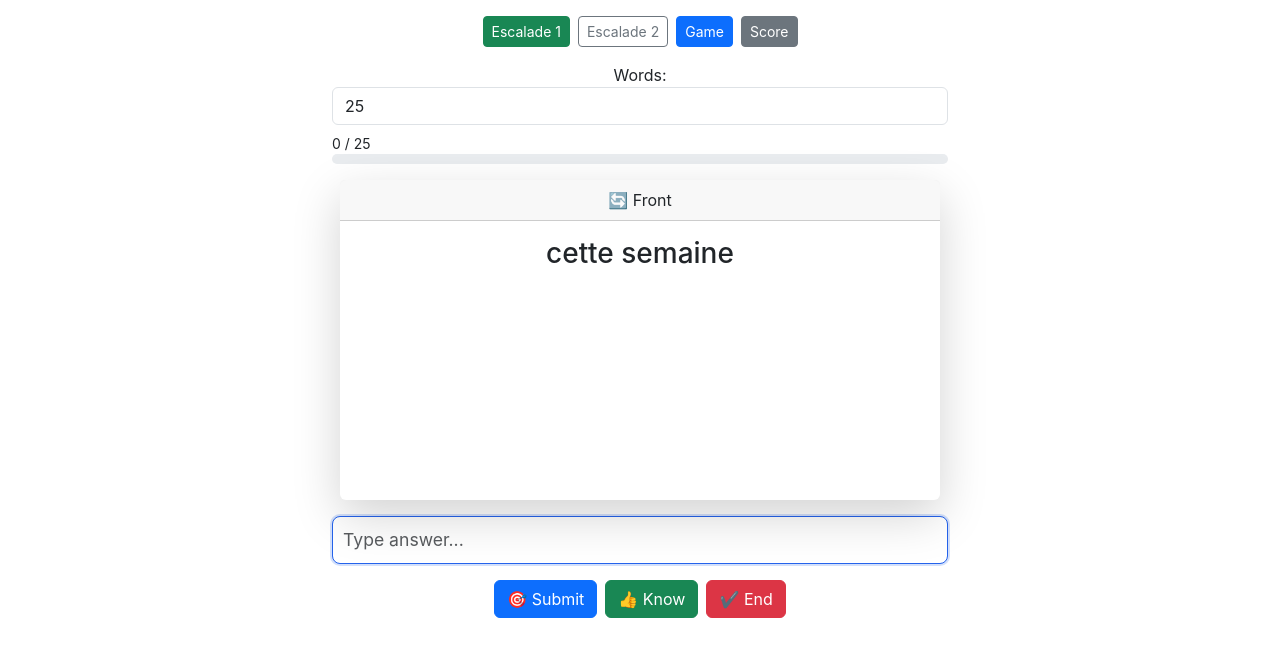
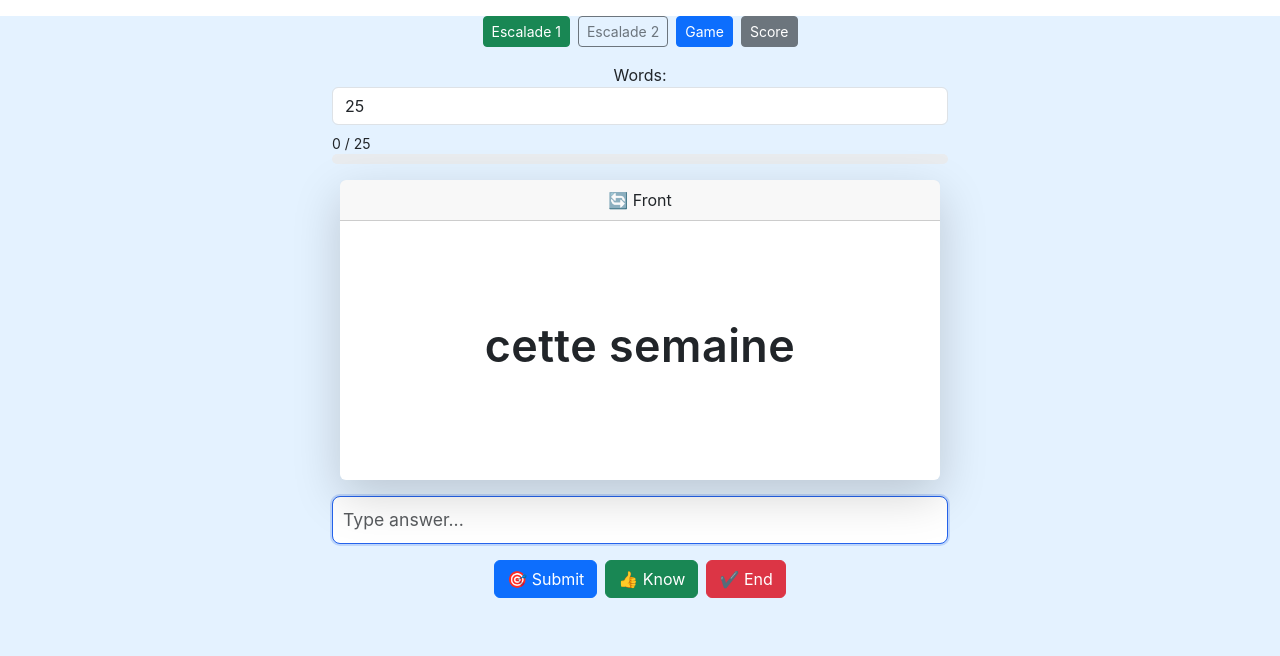
Before and after one commit to Kaayzee/french, a React (Create React App) app: page / in a window 1280 px wide. Shown: the top 656 px of the page. Built offline with nearby package versions, Linux system fonts and the light colour scheme.

Commit message:
Small changes

```diff
--- a/src/App.js
+++ b/src/App.js
@@ -140,7 +140,7 @@ export default function App() {
   };
 
   return (
-    <div className="container-fluid">
+    <div className="container-fluid main">
 
       {/* FILES */}
       <div className="text-center my-3">
--- a/src/styles/App.css
+++ b/src/styles/App.css
@@ -5,10 +5,11 @@
   justify-content: center;
   height: 100vh;
   gap: 20px;
-  background: #f3f4f6;
   font-family: system-ui, sans-serif;
 }
-
+.main{
+    background-color: rgb(228, 242, 255);
+}
 /* GRID */
 .game-grid {
   display: grid;
--- a/src/styles/FlashCard.css
+++ b/src/styles/FlashCard.css
@@ -1,7 +1,7 @@
 .flashcard-wrapper {
   width: 100%;
   max-width: 600px;
-  height: 320px;
+  height: 300px;
   margin: 0 auto;
   perspective: 1200px;
   position: relative;
@@ -51,6 +51,30 @@
   align-items: center;
 }
 
+.card-face h3 {
+  width: 100%;
+  text-align: center;
+  font-weight: 600;
+  font-size: 2.8rem;
+  letter-spacing: 0.5px;
+}
+
+.card-back h3 {
+  width: 100%;
+  text-align: center;
+  font-weight: 400;
+  font-size: 2.4rem;
+  letter-spacing: 0.5px;
+}
+
+.card-body {
+  display: flex;
+  justify-content: center;
+  align-items: center;
+  height: 100%;
+}
+
+
 .card-back {
   transform: rotateY(180deg);
 }
```
